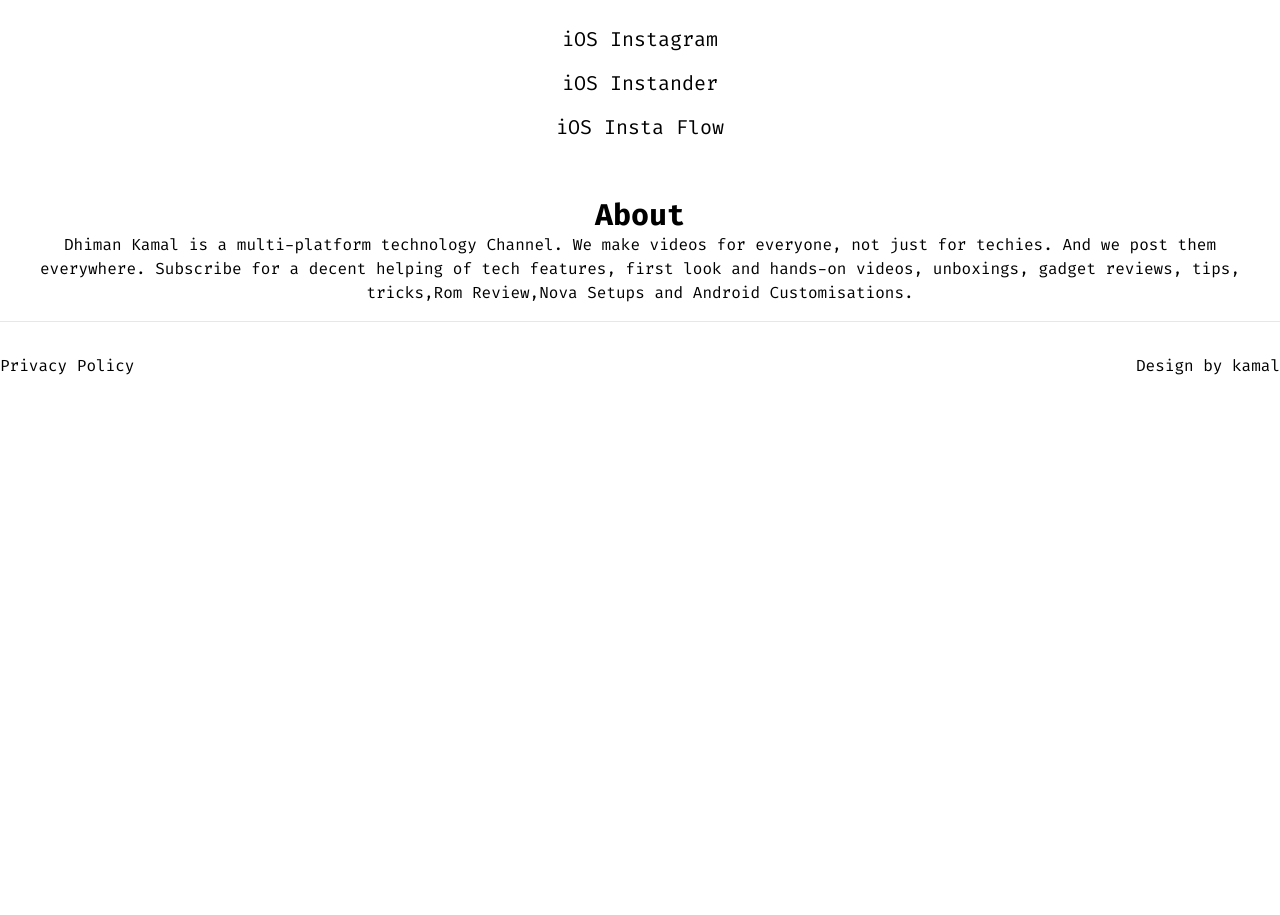
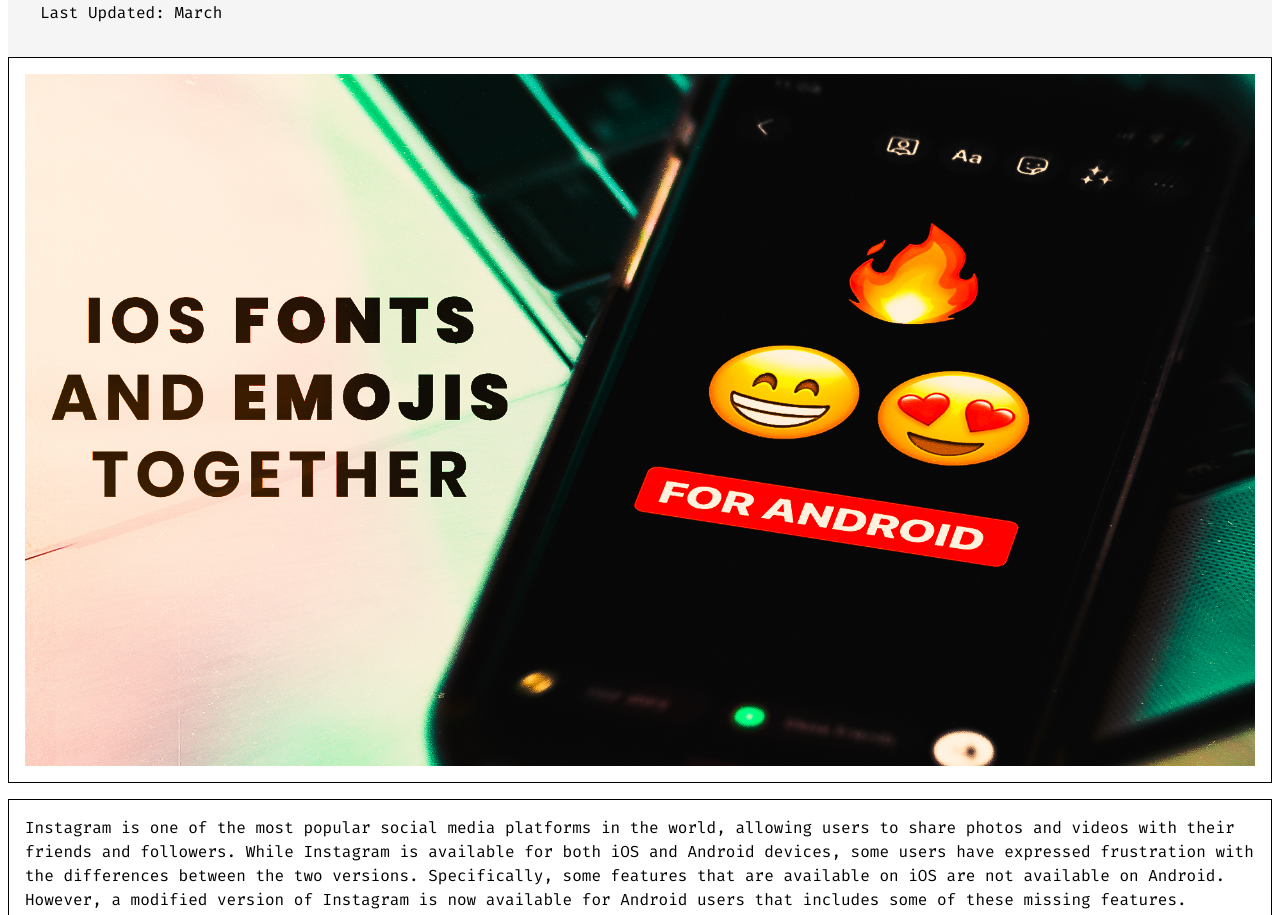
Before and after one commit to dhimankamal/dhimaan-next, a Next.js app: page /iosinstagram in a window 1280 px wide. Shown: the part 185-1100 px from the top of the page. Before the commit the page ends 800 px from the top, so only its background shows below. Built offline with nearby package versions, Linux system fonts and the light colour scheme.

Commit message:
update ios instagram

```diff
--- a/pages/iosinstagram/index.js
+++ /dev/null
@@ -1,68 +0,0 @@
-import { NextSeo } from 'next-seo'
-import Head from 'next/head'
-import Link from 'next/link'
-import React from 'react'
-
-export default function HomeInstagram() {
-  let data = [
-    {
-      title: 'iOS Instagram',
-      link: '/iosinstagram/ig',
-    },
-    {
-      title: 'iOS Instander',
-      link: '/iosinstagram/instander',
-    },
-    {
-      title: 'iOS Insta Flow',
-      link: '/iosinstagram/instaflow',
-    },
-  ]
-  return (
-    <div>
-      <Head>
-        <title>Ios instagram for android - dhimaan</title>
-      </Head>
-      <NextSeo
-        title="Ios instagram for android - dhimaan"
-        titleTemplate="Ios instagram for android - dhimaan"
-        defaultTitle="Ios instagram for android - dhimaan"
-        description="Dhiman Kamal is a multi-platform technology Channel. We make videos
-            for everyone, not just for techies."
-        openGraph={{
-          url: 'https://www.dhimaan.in/iosinstagram',
-          title: 'Ios instagram for android',
-          description: `Dhiman Kamal is a multi-platform technology Channel. We make videos
-              for everyone, not just for techies. And we post them everywhere.
-              Subscribe for a decent helping of tech features, first look and
-              hands-on videos, unboxings, gadget reviews, tips, tricks,Rom
-              Review,Nova Setups and Android Customisations.`,
-        }}
-      />
-      <main>
-        <div className="flex items-center w-full justify-center text-center pt-10">
-          <h1 className="text-4xl font-bold">Download Links</h1>
-        </div>
-
-        <ul className="flex justify-between flex-col text-xl items-center py-10 space-y-4 text-center mx-10">
-          {data.map((value, index) => (
-            <li key={index} className="w-full">
-              <Link href={value.link}>{value.title}</Link>
-            </li>
-          ))}
-        </ul>
-
-        <div className="p-4 text-center">
-          <h2 className="text-3xl font-bold">About</h2>
-          <p>
-            Dhiman Kamal is a multi-platform technology Channel. We make videos
-            for everyone, not just for techies. And we post them everywhere.
-            Subscribe for a decent helping of tech features, first look and
-            hands-on videos, unboxings, gadget reviews, tips, tricks,Rom
-            Review,Nova Setups and Android Customisations.
-          </p>
-        </div>
-      </main>
-    </div>
-  )
-}
--- /dev/null
+++ b/pages/iosinstagram/index.jsx
@@ -0,0 +1,118 @@
+import Breadcrumb from 'components/Breadcrumbs'
+import { NextSeo } from 'next-seo'
+import Head from 'next/head'
+import Image from 'next/image'
+import Link from 'next/link'
+import React from 'react'
+import iphoneInstagram from 'assets/iphoneInstagram.jpg'
+
+export default function HomeInstagram() {
+  let data = [
+    {
+      title: 'iOS Instagram',
+      link: '/iosinstagram/ig',
+    },
+    {
+      title: 'iOS Instander',
+      link: '/iosinstagram/instander',
+    },
+    {
+      title: 'iOS Insta Flow',
+      link: '/iosinstagram/instaflow',
+    },
+  ]
+  return (
+    <div className="py-4">
+      <Breadcrumb
+        crumbs={[
+          { name: 'Home', href: '/' },
+          { name: 'iOS Instagram On Any Android phone', href: '/' },
+        ]}
+        dateUpdated="March"
+      />
+      <div className="space-y-4">
+        <div className="p-4 border border-black dark:border-white">
+          <Image
+            src={iphoneInstagram}
+            alt="iOS Instagram On Any Android phone"
+            sizes="100vw"
+          />
+        </div>
+        <div className="p-4 border border-black dark:border-white space-y-2">
+          <p>
+            Instagram is one of the most popular social media platforms in the
+            world, allowing users to share photos and videos with their friends
+            and followers. While Instagram is available for both iOS and Android
+            devices, some users have expressed frustration with the differences
+            between the two versions. Specifically, some features that are
+            available on iOS are not available on Android. However, a modified
+            version of Instagram is now available for Android users that
+            includes some of these missing features.
+          </p>
+          <p>
+            This modified version of Instagram includes the ability to use iOS
+            fonts and iOS emojis. These fonts and emojis are not available on
+            the official Instagram app for Android, so this feature can make the
+            app feel more like the iOS version. Users can customize their posts
+            and messages with the same fonts and emojis that they would use on
+            an iPhone.
+          </p>
+          <p>
+            Another feature that is included in this modified version of
+            Instagram is the ability to share Reels to Insta Story like an
+            iPhone. On the iOS version of Instagram, users can easily share
+            their Reels to their Story with a timer on the right side and a Reel
+            logo on the left. This feature is not available on the official
+            Instagram app for Android, but it is included in this modified
+            version. This can make it easier for Android users to share their
+            Reels with their followers.
+          </p>
+          <p>
+            Finally, this modified version of Instagram shares posts and videos
+            in high quality. While Instagram does compress images and videos to
+            save space and reduce loading times, this can result in a loss of
+            quality. However, this modified version of Instagram ensures that
+            images and videos are shared in high quality. This can be
+            particularly important for photographers or other users who want to
+            share high-quality images with their followers.
+          </p>
+          <p>
+            While this modified version of Instagram can be appealing to some
+            Android users, it is important to note that there are some risks
+            associated with using third-party apps. These apps are not official
+            and have not been approved by Instagram. As a result, there is a
+            risk that the app could be infected with malware or other malicious
+            software. Additionally, Instagram has strict policies regarding the
+            use of third-party apps, and users who use this modified version
+            could be banned from the platform.
+          </p>
+        </div>
+        <div className="p-4 border border-black">
+          <div className="bg-neutral-100 dark:bg-neutral-900 p-6">
+            <h2 className="text-3xl font-bold">Version</h2>
+          </div>
+          <ul className="flex justify-between flex-col text-xl items-center p-4 space-y-4">
+            {data.map((value, index) => (
+              <li key={index} className="w-full flex items-center gap-4">
+                <div className="w-2 h-2 bg-black"></div>
+                <Link href={value.link} target="_blank" className="w-full">
+                  <div className="p-4 bg-neutral-100 hover:bg-black dark:hover:bg-neutral-600 hover:text-white w-full text-sm md:text-xl transition-color duration-500">
+                    {value.title}
+                  </div>
+                </Link>
+              </li>
+            ))}
+          </ul>
+        </div>
+        <div className="p-4 border border-black dark:border-white space-y-2">
+              <h2 className="text-3xl font-bold">Conclusion</h2>
+              <p>
+              In conclusion, this modified version of Instagram includes some features that are missing from the official Android app, including the ability to use iOS fonts and iOS emojis, share Reels to Insta Story like an iPhone, and share posts and videos in high quality. However, users should proceed with caution when using third-party apps and be aware of the potential risks.
+              </p>
+            </div>
+      </div>
+
+
+    </div>
+  )
+}
--- a/pages/iosmessenger.jsx
+++ b/pages/iosmessenger.jsx
@@ -1,5 +1,5 @@
 import React from 'react'
-import PostLayout from 'components/PostLayout'
+// import PostLayout from 'components/PostLayout'
 import { iosMessengerData as pageData } from 'utils/data'
 import Breadcrumb from 'components/Breadcrumbs'
 import Image from 'next/image'
--- a/pages/iossnapchat.jsx
+++ b/pages/iossnapchat.jsx
@@ -18,7 +18,7 @@
           dateUpdated={pageData?.dateUpdated}
         />
         <div className="grid  gap-4 py-4">
-          <div className=" space-y-4">
+          <div className="space-y-4">
             <div className="p-4 border border-black dark:border-white">
               <Image
                 src={pageData.imageUrl}
```
Also changed, not shown: pages/iosinstagram/[name].jsx (renamed from pages/iosinstagram/[name].js).
